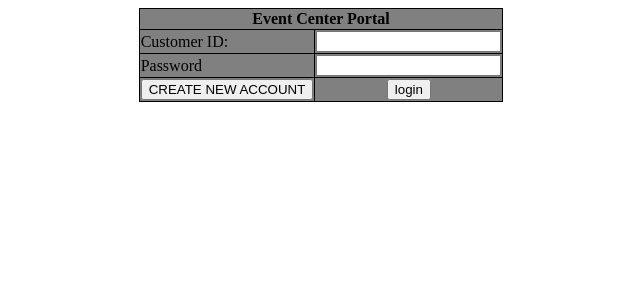
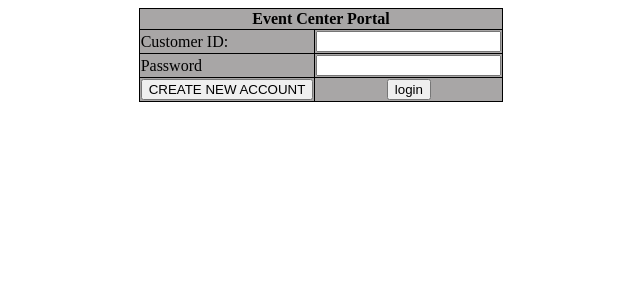
Before and after one commit to chillhumanoid/IT202_Assignment4, a PHP site: page /login.php in a window 1280 px wide. Shown: the top 300 px of the page, without its empty margins (319-959 px from the left). Run offline with PHP 8.4, Linux system fonts and the light colour scheme; data that the repository does not hold is empty.

Commit message:
colors look nicer

```diff
--- a/styles/styles.css
+++ b/styles/styles.css
@@ -4,7 +4,7 @@ h1{
 table{
 	margin:auto;
 	border-collapse: collapse;
-	background-color: gray;
+	background-color: #a8a6a6;
 }
 table, th, td{
 	border: 1px solid black;
```
